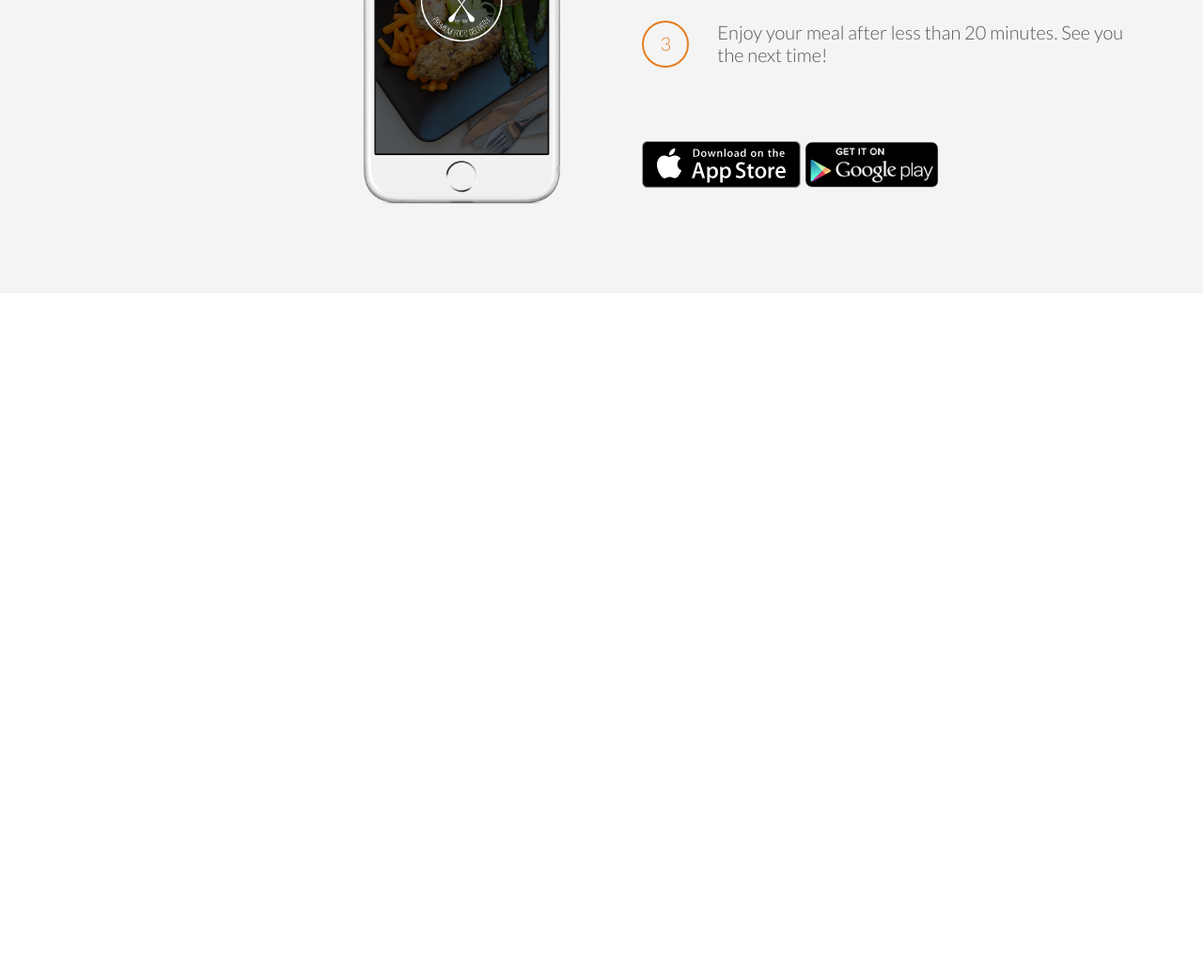
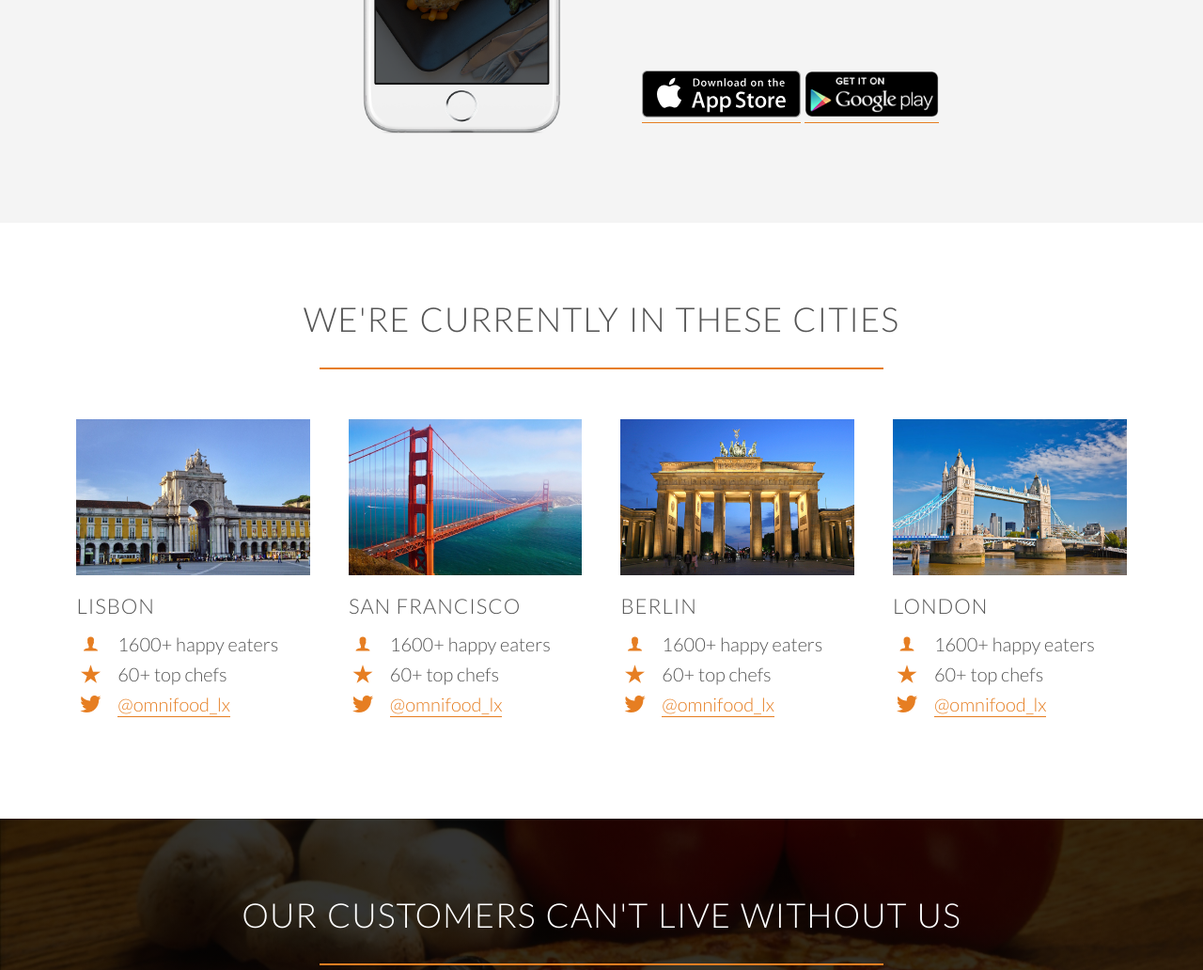
Before and after one commit to johel/omnifood, a plain HTML site: page index.html in a window 1280 px wide. Shown: the part 2445-3477 px from the top of the page at 94% size. Before the commit the page ends 2757 px from the top, so only its background shows below. Drawn offline with Linux system fonts and the light colour scheme; files whose address does not match are found by name.

Commit message:
testimonials section

```diff
--- a/index.html
+++ b/index.html
@@ -145,6 +145,102 @@
             </div>
         </section>
 
+        <section class="section-cities">
+
+            <div class="row">
+                <h2>We're currently in these cities</h2>
+            </div>
+            <div class="row">
+                <div class="col span-1-of-4 box">
+                    <img class="city-image" src="resources/img/lisbon-3.jpg">
+                    <h3>Lisbon</h3>
+                    <div class="city-features">
+                        <i class="ion-ios-person icon-small"></i> 1600+ happy eaters
+                    </div>
+                    <div class="city-features">
+                        <i class="ion-ios-star icon-small"></i> 60+ top chefs
+                    </div>
+                    <div class="city-features">
+                        <i class="ion-social-twitter icon-small"></i> <a href="#">@omnifood_lx</a>
+                    </div>
+                </div>
+                <div class="col span-1-of-4 box">
+                    <img class="city-image" src="resources/img/san-francisco.jpg">
+                    <h3>San Francisco</h3>
+                    <div class="city-features">
+                        <i class="ion-ios-person icon-small"></i> 1600+ happy eaters
+                    </div>
+                    <div class="city-features">
+                        <i class="ion-ios-star icon-small"></i> 60+ top chefs
+                    </div>
+                    <div class="city-features">
+                        <i class="ion-social-twitter icon-small"></i>  <a href="#">@omnifood_lx</a>
+                    </div>
+                </div>
+                <div class="col span-1-of-4 box">
+                    <img class="city-image" src="resources/img/berlin.jpg">
+                    <h3>Berlin</h3>
+                    <div class="city-features">
+                        <i class="ion-ios-person icon-small"></i> 1600+ happy eaters
+                    </div>
+                    <div class="city-features">
+                        <i class="ion-ios-star icon-small"></i> 60+ top chefs
+                    </div>
+                    <div class="city-features">
+                        <i class="ion-social-twitter icon-small"></i>  <a href="#">@omnifood_lx</a>
+                    </div>
+                </div>
+                <div class="col span-1-of-4 box">
+                    <img class="city-image" src="resources/img/london.jpg">
+                    <h3>London</h3>
+                    <div class="city-features">
+                        <i class="ion-ios-person icon-small"></i> 1600+ happy eaters
+                    </div>
+                    <div class="city-features">
+                        <i class="ion-ios-star icon-small"></i> 60+ top chefs
+                    </div>
+                    <div class="city-features">
+                        <i class="ion-social-twitter icon-small"></i> <a href="#">@omnifood_lx</a>
+                    </div>
+                </div>
+            </div>
+
+        </section>
+
+
+        <section class="section-testimonials">
+
+            <div class="row">
+                <h2>Our customers can't live without us</h2>
+            </div>
+            <div class="row">
+                <div class="col span-1-of-3">
+                    <blockquote>
+                        Omnifood is just awesome! I just launched a startup which leaves me with no time for cooking, so Omnifood is a life-saver. Now that I got used to it, I couldn't live without my daily meals!
+                        <cite><img src="resources/img/customer-1.jpg">Alberto Duncan</cite>
+                    </blockquote>
+                </div>
+                <div class="col span-1-of-3">
+                    <blockquote>
+                        Inexpensive, healthy and great-tasting meals, delivered right to my home. We have lots of food delivery here in Lisbon, but no one comes even close to Omifood. Me and my family are so in love!
+                        <cite><img src="resources/img/customer-2.jpg">Joana Silva</cite>
+                    </blockquote>
+                </div>
+                <div class="col span-1-of-3">
+                    <blockquote>
+                        I was looking for a quick and easy food delivery service in San Franciso. I tried a lot of them and ended up with Omnifood. Best food delivery service in the Bay Area. Keep up the great work!
+                        <cite><img src="resources/img/customer-3.jpg">Milton Chapman</cite>
+                    </blockquote>
+                </div>
+            </div>
+
+        </section>
+
     </body>
 
 </html>
+
+<!--
+
+
+-->
--- a/resources/css/style.css
+++ b/resources/css/style.css
@@ -46,6 +46,7 @@ header{
     background-position: center;
     background-repeat: no-repeat;
     background-size: cover;
+    background-attachment: fixed;
 }
 
 .hero-text-box{
@@ -104,6 +105,7 @@ header{
     padding:1%;
 }
 
+
 h1,h2,h3{
     font-weight:300;
     letter-spacing: 1px;
@@ -145,6 +147,11 @@ section{
     padding: 80px 0;
 }
 
+/
+
+/* ICONS */
+
+
 .icon-big{
 /*
     text-align: center;
@@ -156,6 +163,22 @@ section{
     color:#e67e22;
     text-align:center;
 }
+
+.icon-small{
+    display:inline-block;
+    color:#e67e22;
+    margin-right:10px;
+    width:30px;
+    text-align: center;
+    font-size:120%;
+
+    /* Secrets to align text and icons*/
+    line-height:120%;
+    vertical-align: middle;
+    margin-top: -5px;
+
+}
+
 /* PARAGRAPHS */
 
 .long-copy{
@@ -170,6 +193,24 @@ section{
     line-height: 145%;
     text-align:justify;
 }
+
+/* LINKS */
+
+a:link,
+a:visited{
+    color:#e67e22;
+    border-bottom: 1px solid #e67e22;
+    padding-bottom: 1px;
+    text-decoration: none;
+    transition: border-bottom 0.2s, color 0.2s;
+}
+
+a:hover,
+a:active{
+    color:#555;
+    border-bottom: 1px solid transparent;
+}
+
 
 /*-------- */
 
@@ -313,38 +354,77 @@ section{
     margin-right: 30px;
 }
 
+.btn-app{
+    border:0;
+}
+
 .btn-app img{
     height:50px;
     width:auto;
 }
 
-/*
 
-.app-screen{
-    height: 400px;
-    width: auto;
-    margin: 0 auto;
-    display: block;
-}
+/*-----------------------------------------------------------------------------*/
+/* CITIES */
+/*-----------------------------------------------------------------------------*/
 
-.works-step{
+.section-cities{
 
 }
 
-.works-step div{
-    background-color: #e67e22;
-    width: 40px;
-    height: 40px;
-    border-radius: 20px;
-    color: #fff;
-    text-align: center;
-    margin: 0 auto;
-    vertical-align: middle;
-    text-height:40px;
+.city-features{
+/*    text-align: center;*/
+    margin-bottom:5px;
 }
 
-.works-step div span{
-    vertical-align: middle;
+.box img{
+    width:100%;
+    height:auto;
+    margin-bottom: 15px;
 }
 
-*/
+.box h3{
+    text-align: left;
+}
+
+
+
+/*-----------------------------------------------------------------------------*/
+/* TESTIMONIALS */
+/*-----------------------------------------------------------------------------*/
+.section-testimonials{
+    background-image: linear-gradient(rgba(0, 0, 0, 0.8),rgba(0, 0, 0, 0.8)), url(img/back-customers.jpg);
+    background-size: cover;
+    color:#fff;
+    background-attachment: fixed;
+}
+
+blockquote{
+    font-style: italic;
+    line-height: 145%;
+    padding:2%;
+    position:relative;
+    margin-top: 40px;
+}
+
+blockquote:before{
+    content:"\201C";
+    font-size: 500%;
+    display:block;
+    position:absolute;
+    top:-5px;
+    left:-5px;
+}
+
+cite{
+    margin-top:20px;
+    display:block;
+    font-size: 90%;
+}
+
+cite img{
+    height:45px;
+    border-radius: 50%;
+    vertical-align: middle;
+    margin-right:10px;
+}
```
Also changed, not shown: resources/css/img/back-customers.jpg (added).
